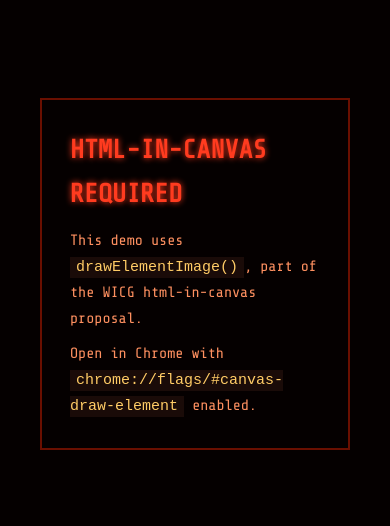
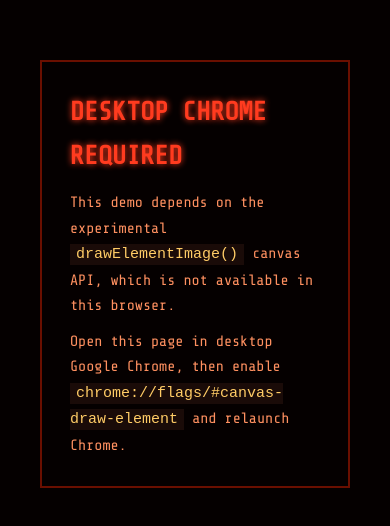
Before and after one commit to franky47/doom-c15t, a plain HTML site: page doom.html in a window 390 px wide. Shown: the part 148-674 px from the top of the page. Drawn offline with nearby package versions, Linux system fonts and the light colour scheme; no server answers.

Commit message:
feat: explain canvas flag requirements

```diff
--- a/doom.html
+++ b/doom.html
@@ -389,11 +389,11 @@
 
 </canvas>
 
-<div id="missing-api">
+<div id="missing-api" role="alert" aria-live="assertive">
   <div class="box">
     <h2>HTML-IN-CANVAS REQUIRED</h2>
     <p>This demo uses <code>drawElementImage()</code>, part of the WICG html-in-canvas proposal.</p>
-    <p style="margin-top:10px">Open in Chrome with <code>chrome://flags/#canvas-draw-element</code> enabled.</p>
+    <p style="margin-top:10px">Open in desktop Chrome with <code>chrome://flags/#canvas-draw-element</code> enabled.</p>
   </div>
 </div>
 
@@ -411,6 +411,36 @@
   const canvas      = document.getElementById('game');
   const terminalEl  = document.getElementById('uac-terminal');
   const missing     = document.getElementById('missing-api');
+  const ctx         = canvas.getContext('2d', { alpha: false });
+
+  // Feature detection is authoritative: if another browser implements the API,
+  // let it run. Browser detection is used only to tailor the recovery message.
+  // There is no separate web-visible switch for the flag; a missing method is
+  // the signal for both "flag disabled" and "browser does not support it".
+  const hasDrawElement =
+    typeof ctx.drawElementImage === 'function' ||
+    typeof ctx.drawElement === 'function';
+
+  if (!hasDrawElement) {
+    const brands = navigator.userAgentData?.brands || [];
+    const hasChromeBrand = brands.some(({ brand }) => brand === 'Google Chrome');
+    const uaLooksLikeChrome = /\bChrome\/\d+/.test(navigator.userAgent)
+      && !/\b(?:Edg|OPR)\//.test(navigator.userAgent);
+    const isMobile = navigator.userAgentData?.mobile
+      || /\b(?:Android|Mobile|CriOS)\b/.test(navigator.userAgent);
+    const isDesktopChrome = (hasChromeBrand || uaLooksLikeChrome) && !isMobile;
+
+    missing.querySelector('.box').innerHTML = isDesktopChrome
+      ? `<h2>CHROME FLAG REQUIRED</h2>
+         <p>Chrome is supported, but <code>drawElementImage()</code> is unavailable.</p>
+         <p style="margin-top:10px">Open <code>chrome://flags/#canvas-draw-element</code>, set it to <strong>Enabled</strong>, then relaunch Chrome and reload this page.</p>
+         <p style="margin-top:10px">If the flag is not listed, update Chrome first.</p>`
+      : `<h2>DESKTOP CHROME REQUIRED</h2>
+         <p>This demo depends on the experimental <code>drawElementImage()</code> canvas API, which is not available in this browser.</p>
+         <p style="margin-top:10px">Open this page in desktop Google Chrome, then enable <code>chrome://flags/#canvas-draw-element</code> and relaunch Chrome.</p>`;
+    missing.classList.add('visible');
+    return;
+  }
 
   // Preload E1M1 while Doom's menu is open, but do not start it until the
   // player object appears in the level. If autoplay policy rejects that
@@ -568,20 +598,8 @@
   addEventListener('keydown', unlockSoundEffects, true);
   addEventListener('pointerdown', unlockSoundEffects, true);
 
-  const ctx = canvas.getContext('2d', { alpha: false });
-
-  // Feature detect. Chrome 138+ with canvas-draw-element flag exposes
-  // ctx.drawElementImage. Older builds had ctx.drawElement (pre-rename).
-  const hasDrawElement =
-    typeof ctx.drawElementImage === 'function' ||
-    typeof ctx.drawElement === 'function';
-
-  if (!hasDrawElement) {
-    missing.classList.add('visible');
-    return;
-  }
-
-  // Alias so code is stable across rename.
+  // Alias so code is stable across the drawElement → drawElementImage rename.
+  // Unsupported browsers returned above before fetching audio or wasm assets.
   const drawElementImage = ctx.drawElementImage
     ? ctx.drawElementImage.bind(ctx)
     : ctx.drawElement.bind(ctx);
```
